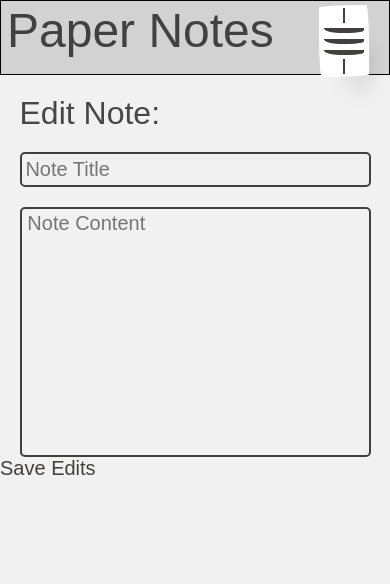
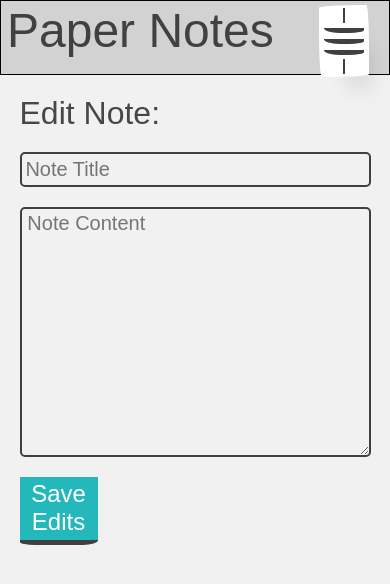
Before and after one commit to AM-Myrick/PaperCSS-FEPW, a React (Create React App) app: page /edit/1 in a window 390 px wide. Shown: the top 584 px of the page. Built offline with nearby package versions, Linux system fonts and the light colour scheme; no server answers; a web font is replaced by a local one.

Commit message:
removes unneeded import & updates newnote responsiveness

```diff
--- a/src/Views/NewNote.css
+++ b/src/Views/NewNote.css
@@ -30,7 +30,6 @@
     height: 250px;
     padding: 1% 1.5%;
     border-radius: 5px;
-    resize: none;
 }
 
 .new-note .save {
@@ -54,11 +53,7 @@
     background-color: #14696C;
 }
 
-@media (min-width: 769px) {
-    .new-note {
-        margin-top: 125px;
-    }
-
+@media (min-width: 575px) {
     .new-note h2 {
         margin: 0 10%;
         margin-top: 1rem;
@@ -67,17 +62,23 @@
     .new-note input {
         margin: 0 10%;
         margin-top: 1rem;
-        width: 80%;
+        width: 75%;
     }
 
     .new-note textarea {
         margin: 0 10%;
         margin-top: 1rem;
-        width: 80%;
+        width: 75%;
     }
 
     .new-note .save {
         margin-left: 10%;
+    }
+}
+
+@media (min-width: 769px) {
+    .new-note {
+        margin-top: 125px;
     }
 }
 
--- a/src/Views/UpdateNote.js
+++ b/src/Views/UpdateNote.js
@@ -1,6 +1,5 @@
 import React, { Component } from 'react';
 import axios from "axios";
-import "./UpdateNote.css";
 
 export default class UpdateNote extends Component {
     constructor(props) {
@@ -63,7 +62,7 @@ export default class UpdateNote extends Component {
                 className="new-textBody"
                 >
             </textarea>
-            <div onClick={this.updateNote}>Save Edits</div>
+            <div className="save" onClick={this.updateNote}>Save Edits</div>
             </form>
         </section>
     )
```
